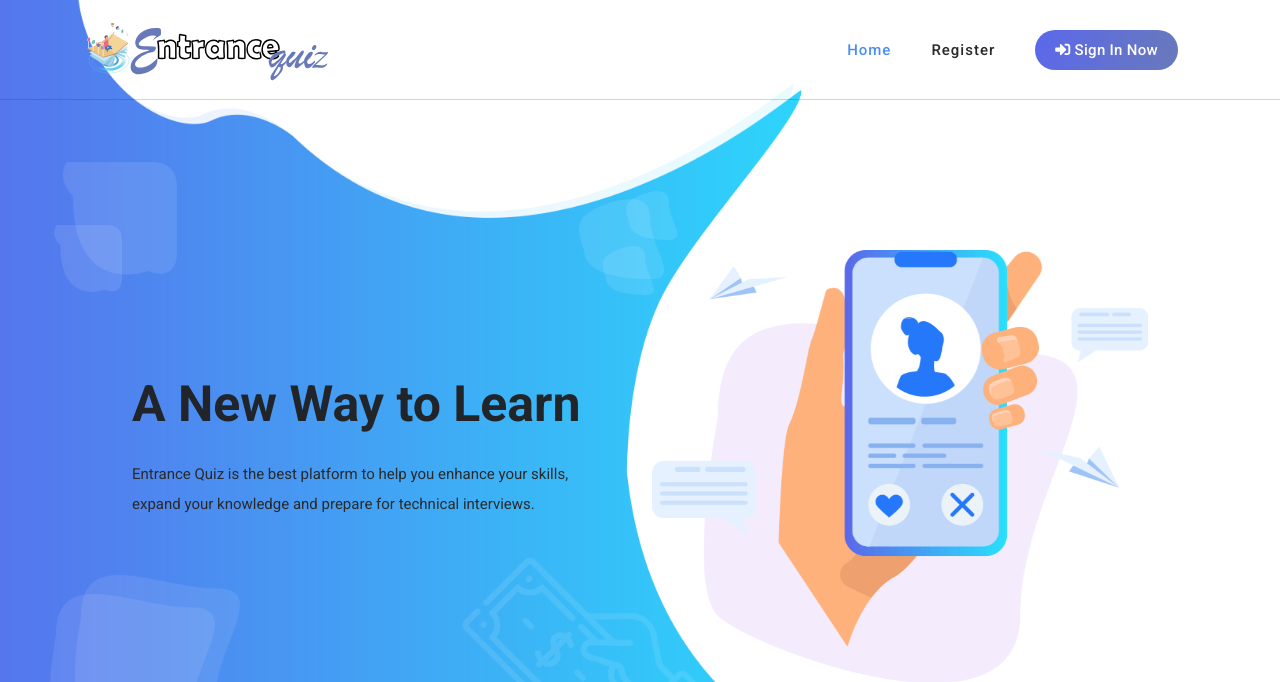
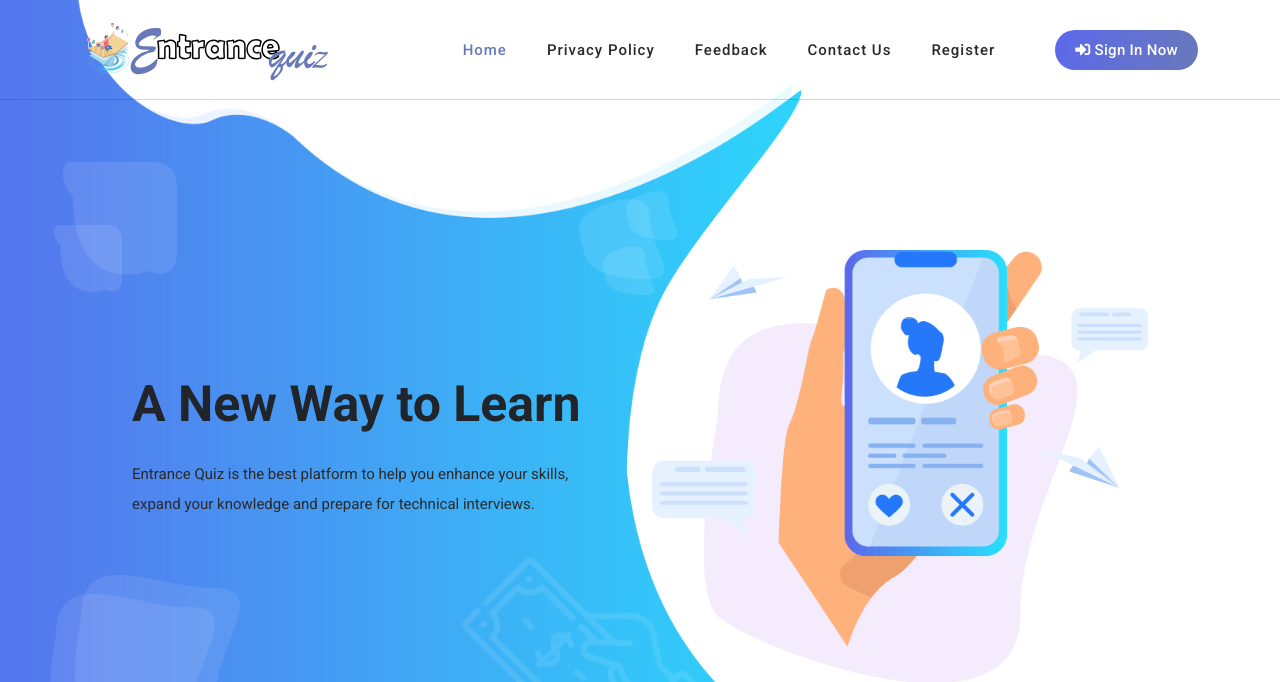
Before and after one commit to Rifat977/quiz, a Django app: page / in a window 1280 px wide. Shown: the top 682 px of the page. Run offline with Django 4.2, Linux system fonts and the light colour scheme; some libraries are stand-ins or nearby versions.

Commit message:
new pages added

```diff
--- a/core/urls.py
+++ b/core/urls.py
@@ -4,6 +4,9 @@ from . import views
 app_name = "core"
 urlpatterns = [
     path('', views.index, name='index'),
+    path('privacy-policy/', views.policy, name='policy'),
+    path('feedback/', views.feedback, name='feedback'),
+    path('contact-us/', views.contact, name='contact'),
     path('home/', views.home, name='home'),
     path('quizes/', views.quizes, name='quizes'),
     path('quiz/', views.quiz, name='quiz'),
--- a/core/views.py
+++ b/core/views.py
@@ -16,6 +16,15 @@ from decimal import Decimal
 # Create your views here.
 def index(request):
     return render(request, 'index.html')
+
+def policy(request):
+    return render(request, 'policy.html')
+
+def feedback(request):
+    return render(request, 'feedback.html')
+
+def contact(request):
+    return render(request, 'contact.html')
 
 @login_required
 def home(request):
--- a/templates/index.html
+++ b/templates/index.html
@@ -1,86 +1,10 @@
+{% extends 'partials/base.html' %}
+
 {% load static %}
-<!DOCTYPE html>
-<html lang="en">
 
-  <head>
+{% block title %}Home{% endblock %}
 
-    <meta charset="UTF-8">
-    <meta name="viewport" content="width=device-width, initial-scale=1, shrink-to-fit=no">
-    <meta name="description" content="">
-    <meta name="author" content="">
-    <link rel="preconnect" href="https://fonts.googleapis.com">
-    <link rel="preconnect" href="https://fonts.gstatic.com" crossorigin>
-    <link href="https://fonts.googleapis.com/css2?family=Roboto:wght@100;300;400;500;700;900&display=swap" rel="stylesheet">
-
-    <title>Entrance Quiz</title>
-
-    <link rel="icon" href="{% static 'logo/favicon.ico' %}" type="image/x-icon">
-    <link rel="apple-touch-icon" href="{% static 'logo/favicon.ico' %}">
-
-    <!-- Bootstrap core CSS -->
-    <link href="{% static 'landing_page/vendor/bootstrap/css/bootstrap.min.css' %}" rel="stylesheet">
-
-<!--
-
-TemplateMo 570 Chain App Dev
-
-https://templatemo.com/tm-570-chain-app-dev
-
--->
-
-    <!-- Additional CSS Files -->
-    <link rel="stylesheet" href="https://use.fontawesome.com/releases/v5.8.1/css/all.css" integrity="sha384-50oBUHEmvpQ+1lW4y57PTFmhCaXp0ML5d60M1M7uH2+nqUivzIebhndOJK28anvf" crossorigin="anonymous">
-    <link rel="stylesheet" href="{% static 'landing_page/assets/css/templatemo-chain-app-dev.css' %}">
-    <link rel="stylesheet" href="{% static 'landing_page/assets/css/animated.css' %}">
-    <link rel="stylesheet" href="{% static 'landing_page/assets/css/owl.css' %}">
-
-  </head>
-
-<body>
-
-  <!-- ***** Preloader Start ***** -->
-  <div id="js-preloader" class="js-preloader">
-    <div class="preloader-inner">
-      <span class="dot"></span>
-      <div class="dots">
-        <span></span>
-        <span></span>
-        <span></span>
-      </div>
-    </div>
-  </div>
-  <!-- ***** Preloader End ***** -->
-
-  <!-- ***** Header Area Start ***** -->
-  <header class="header-area header-sticky wow slideInDown" data-wow-duration="0.75s" data-wow-delay="0s">
-    <div class="container">
-      <div class="row">
-        <div class="col-12">
-          <nav class="main-nav">
-            <!-- ***** Logo Start ***** -->
-            <a href="index.html" class="logo">
-              <img src="{% static 'logo/logo.svg' %}" alt="Chain App Dev" style="width: auto; height: 60px;">
-          </a>
-            <!-- ***** Logo End ***** -->
-            <!-- ***** Menu Start ***** -->
-            <ul class="nav">
-              <li class="scroll-to-section"><a href="#top" style="color: #6879BB;">Home</a></li>
-              <li class="scroll-to-section"><a href="{% url 'account:register' %}">Register</a></li>
-              <li><div class="gradient-button"><a id="modal_trigger" href="{% url 'account:login' %}"><i class="fa fa-sign-in-alt"></i> Sign In Now</a></div></li>
-            </ul>
-            <a class='menu-trigger'>
-                <span>Menu</span>
-            </a>
-            <!-- ***** Menu End ***** -->
-          </nav>
-        </div>
-      </div>
-    </div>
-  </header>
-  <!-- ***** Header Area End ***** -->
-
-</div>
-
+{% block content %}
 <div class="main-banner wow fadeIn" id="top" data-wow-duration="1s" data-wow-delay="0.5s">
   <div class="container">
     <div class="row">
--- /dev/null
+++ b/templates/partials/base.html
@@ -0,0 +1,68 @@
+{% load static %}
+<!DOCTYPE html>
+<html lang="en">
+
+  <head>
+
+    <meta charset="UTF-8">
+    <meta name="viewport" content="width=device-width, initial-scale=1, shrink-to-fit=no">
+    <meta name="description" content="">
+    <meta name="author" content="">
+    <link rel="preconnect" href="https://fonts.googleapis.com">
+    <link rel="preconnect" href="https://fonts.gstatic.com" crossorigin>
+    <link href="https://fonts.googleapis.com/css2?family=Roboto:wght@100;300;400;500;700;900&display=swap" rel="stylesheet">
+
+    <title>Entrance Quiz -  {% block title %}{% endblock %}</title>
+
+    <link rel="icon" href="{% static 'logo/favicon.ico' %}" type="image/x-icon">
+    <link rel="apple-touch-icon" href="{% static 'logo/favicon.ico' %}">
+
+    <!-- Bootstrap core CSS -->
+    <link href="{% static 'landing_page/vendor/bootstrap/css/bootstrap.min.css' %}" rel="stylesheet">
+
+
+    <!-- Additional CSS Files -->
+    <link rel="stylesheet" href="https://use.fontawesome.com/releases/v5.8.1/css/all.css" integrity="sha384-50oBUHEmvpQ+1lW4y57PTFmhCaXp0ML5d60M1M7uH2+nqUivzIebhndOJK28anvf" crossorigin="anonymous">
+    <link rel="stylesheet" href="{% static 'landing_page/assets/css/templatemo-chain-app-dev.css' %}">
+    <link rel="stylesheet" href="{% static 'landing_page/assets/css/animated.css' %}">
+    <link rel="stylesheet" href="{% static 'landing_page/assets/css/owl.css' %}">
+
+  </head>
+
+<body>
+
+  <!-- ***** Preloader Start ***** -->
+  <div id="js-preloader" class="js-preloader">
+    <div class="preloader-inner">
+      <span class="dot"></span>
+      <div class="dots">
+        <span></span>
+        <span></span>
+        <span></span>
+      </div>
+    </div>
+  </div>
+  <!-- ***** Preloader End ***** -->
+
+  <!-- ***** Header Area Start ***** -->
+  {% include 'partials/header.html' %}
+
+  <!-- ***** Header Area End ***** -->
+
+</div>
+
+    {% block content %}{% endblock %}
+
+    {% include 'partials/footer.html' %}
+
+
+  <!-- Scripts -->
+  <script src="{% static 'landing_page/vendor/jquery/jquery.min.js' %}"></script>
+  <script src="{% static 'landing_page/vendor/bootstrap/js/bootstrap.bundle.min.js' %}"></script>
+  <script src="{% static 'landing_page/assets/js/owl-carousel.js' %}"></script>
+  <script src="{% static 'landing_page/assets/js/animation.js' %}"></script>
+  <script src="{% static 'landing_page/assets/js/imagesloaded.js' %}"></script>
+  <script src="{% static 'landing_page/assets/js/popup.js' %}"></script>
+  <script src="{% static 'landing_page/assets/js/custom.js' %}"></script>
+</body>
+</html>
--- /dev/null
+++ b/templates/partials/footer.html
@@ -0,0 +1,63 @@
+{% load static %}
+<footer id="newsletter">
+    <div class="container">
+      <div class="row">
+        <div class="col-lg-8 offset-lg-2">
+          <div class="section-heading">
+            <h4>Join our mailing list to receive the news &amp; latest trends</h4>
+          </div>
+        </div>
+        <div class="col-lg-6 offset-lg-3">
+          <form id="search" action="#" method="GET">
+            <div class="row">
+              <div class="col-lg-6 col-sm-6">
+                <fieldset>
+                  <input type="address" name="address" class="email" placeholder="Email Address..." autocomplete="on" required>
+                </fieldset>
+              </div>
+              <div class="col-lg-6 col-sm-6">
+                <fieldset>
+                  <button type="submit" class="main-button">Subscribe Now <i class="fa fa-angle-right"></i></button>
+                </fieldset>
+              </div>
+            </div>
+          </form>
+        </div>
+      </div>
+      <div class="row">
+        <div class="col-lg-3">
+          <div class="footer-widget">
+            <h4>Contact Us</h4>
+            <p>Rio de Janeiro - RJ, 22795-008, Brazil</p>
+            <p><a href="#">010-020-0340</a></p>
+            <p><a href="#">info@company.co</a></p>
+          </div>
+        </div>
+        <div class="col-lg-3">
+          <div class="footer-widget">
+
+          </div>
+        </div>
+        <div class="col-lg-3">
+          <div class="footer-widget">
+
+          </div>
+        </div>
+        <div class="col-lg-3">
+          <div class="footer-widget">
+            <h4>About Our Company</h4>
+            <div class="logo">
+              <img src="{% static 'logo/logo.svg' %}" alt="">
+            </div>
+            <p>If you are passionate about tackling some of the most interesting problems around, we would love to hear from you.</p>
+          </div>
+        </div>
+        <div class="col-lg-12">
+          <div class="copyright-text">
+            <p>Copyright © 2022 Entrance Quiz. All Rights Reserved.
+                </p>
+          </div>
+        </div>
+      </div>
+    </div>
+  </footer>
--- /dev/null
+++ b/templates/partials/header.html
@@ -0,0 +1,33 @@
+{% load static %}
+<header class="header-area header-sticky wow slideInDown" data-wow-duration="0.75s" data-wow-delay="0s">
+    <div class="container">
+      <div class="row">
+        <div class="col-12">
+          <nav class="main-nav">
+            <!-- ***** Logo Start ***** -->
+            <a href="index.html" class="logo">
+              <img src="{% static 'logo/logo.svg' %}" alt="Chain App Dev" style="width: auto; height: 60px;">
+          </a>
+            <!-- ***** Logo End ***** -->
+            <!-- ***** Menu Start ***** -->
+            <ul class="nav">
+              {% url 'core:index' as index %}
+              <li class="scroll-to-section"><a href="{% url 'core:index' %}" style="{% if request.path == index %}color: #6879BB;{% endif %}">Home</a></li>
+              {% url 'core:policy' as policy %}
+              <li class="scroll-to-section"><a href="{% url 'core:policy' %}" style="{% if request.path == policy %}color: #6879BB;{% endif %}">Privacy Policy</a></li>
+              {% url 'core:feedback' as feedback %}
+              <li class="scroll-to-section"><a href="{% url 'core:feedback' %}" style="{% if request.path == feedback %}color: #6879BB;{% endif %}">Feedback</a></li>
+              {% url 'core:contact' as contact %}
+              <li class="scroll-to-section"><a href="{% url 'core:contact' %}" style="{% if request.path == contact %}color: #6879BB;{% endif %}">Contact Us</a></li>
+              <li class="scroll-to-section"><a href="{% url 'account:register' %}">Register</a></li>
+              <li><div class="gradient-button"><a id="modal_trigger" href="{% url 'account:login' %}"><i class="fa fa-sign-in-alt"></i> Sign In Now</a></div></li>
+            </ul>
+            <a class='menu-trigger'>
+                <span>Menu</span>
+            </a>
+            <!-- ***** Menu End ***** -->
+          </nav>
+        </div>
+      </div>
+    </div>
+  </header>
```
Also changed, not shown: other parts of templates/index.html (+1 -75 lines), templates/contact.html (added, +24 -0 lines), templates/feedback.html (added, +25 -0 lines), templates/policy.html (added, +27 -0 lines). Lines whose indentation alone changed are shown as unchanged.
